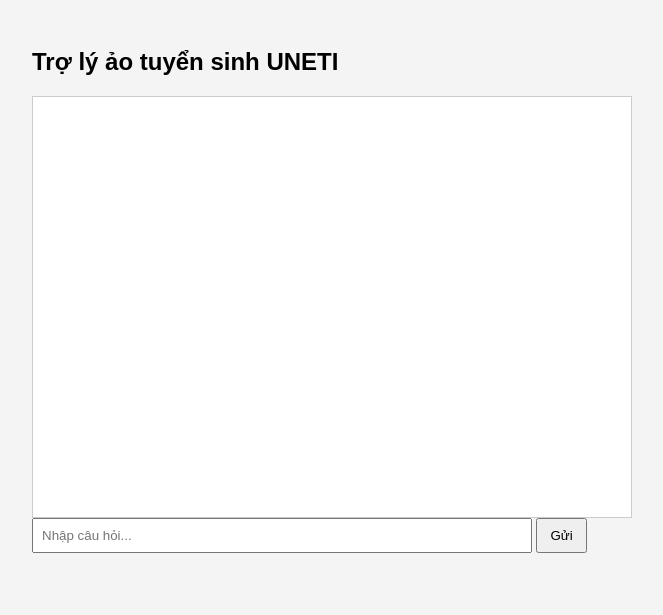
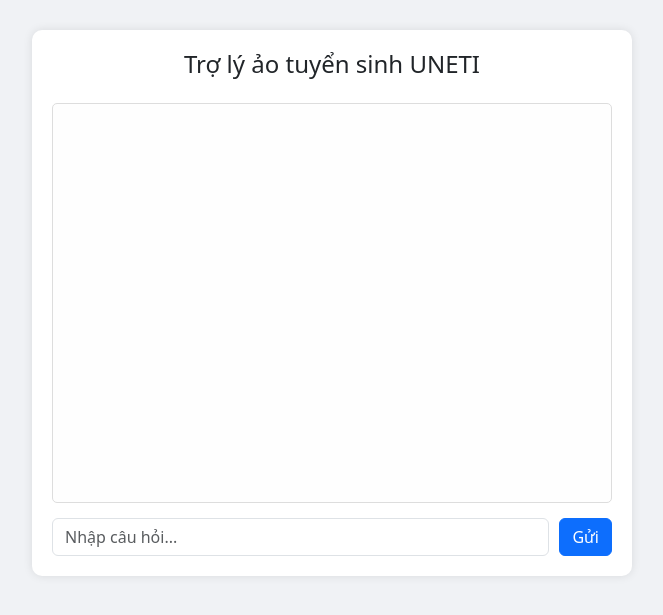
Before and after one commit to thanhcua186/chatbot-uneti, a Flask app: page / in a window 1280 px wide. Shown: the top 615 px of the page, without its empty margins (308-971 px from the left). Run offline with Flask 3, Linux system fonts and the light colour scheme.

Commit message:
Update index.html

```diff
--- a/templates/index.html
+++ b/templates/index.html
@@ -2,28 +2,38 @@
 <html lang="vi">
 <head>
   <meta charset="UTF-8">
-  <title>Chatbot Tuyển sinh UNETI</title>
+  <meta name="viewport" content="width=device-width, initial-scale=1">
+  <title>Trợ lý ảo tuyển sinh UNETI</title>
+  <link href="https://cdn.jsdelivr.net/npm/bootstrap@5.3.0/dist/css/bootstrap.min.css" rel="stylesheet">
   <style>
-    body { font-family: Arial; padding: 20px; background: #f4f4f4; }
-    #chat { width: 100%; max-width: 600px; margin: auto; }
-    #messages { height: 400px; overflow-y: auto; border: 1px solid #ccc; padding: 10px; background: #fff; }
-    #userInput { width: 80%; padding: 8px; }
-    button { padding: 8px 12px; }
+    body { background-color: #f0f2f5; }
+    .chat-container { max-width: 600px; margin: 30px auto; background: white; border-radius: 10px; padding: 20px; box-shadow: 0 0 10px rgba(0,0,0,0.1); }
+    .chat-box { height: 400px; overflow-y: auto; border: 1px solid #ddd; padding: 15px; margin-bottom: 15px; border-radius: 5px; background: #fefefe; }
+    .message { margin-bottom: 10px; padding: 10px 15px; border-radius: 20px; max-width: 75%; }
+    .user-message { background-color: #d1e7dd; align-self: end; text-align: right; margin-left: auto; }
+    .bot-message { background-color: #e2e3e5; align-self: start; text-align: left; margin-right: auto; }
+    .chat-input { display: flex; gap: 10px; }
+    .chat-input input { flex: 1; }
   </style>
 </head>
 <body>
-  <div id="chat">
-    <h2>Trợ lý ảo tuyển sinh UNETI</h2>
-    <div id="messages"></div>
-    <input type="text" id="userInput" placeholder="Nhập câu hỏi..." />
-    <button onclick="send()">Gửi</button>
+  <div class="chat-container">
+    <h4 class="text-center mb-4">Trợ lý ảo tuyển sinh UNETI</h4>
+    <div id="messages" class="d-flex flex-column chat-box"></div>
+    <div class="chat-input">
+      <input type="text" id="userInput" class="form-control" placeholder="Nhập câu hỏi...">
+      <button class="btn btn-primary" onclick="send()">Gửi</button>
+    </div>
   </div>
 
   <script>
     async function send() {
       const input = document.getElementById("userInput");
-      const message = input.value;
-      document.getElementById("messages").innerHTML += `<div><b>Bạn:</b> ${message}</div>`;
+      const message = input.value.trim();
+      if (!message) return;
+
+      const messagesBox = document.getElementById("messages");
+      messagesBox.innerHTML += `<div class='message user-message'>${message}</div>`;
       input.value = "";
 
       const res = await fetch("/ask", {
@@ -33,8 +43,10 @@
       });
 
       const data = await res.json();
-      document.getElementById("messages").innerHTML += `<div><b>Bot:</b> ${data.answer}</div>`;
+      messagesBox.innerHTML += `<div class='message bot-message'>${data.answer}</div>`;
+      messagesBox.scrollTop = messagesBox.scrollHeight;
     }
   </script>
+  <script src="https://cdn.jsdelivr.net/npm/bootstrap@5.3.0/dist/js/bootstrap.bundle.min.js"></script>
 </body>
 </html>
```
